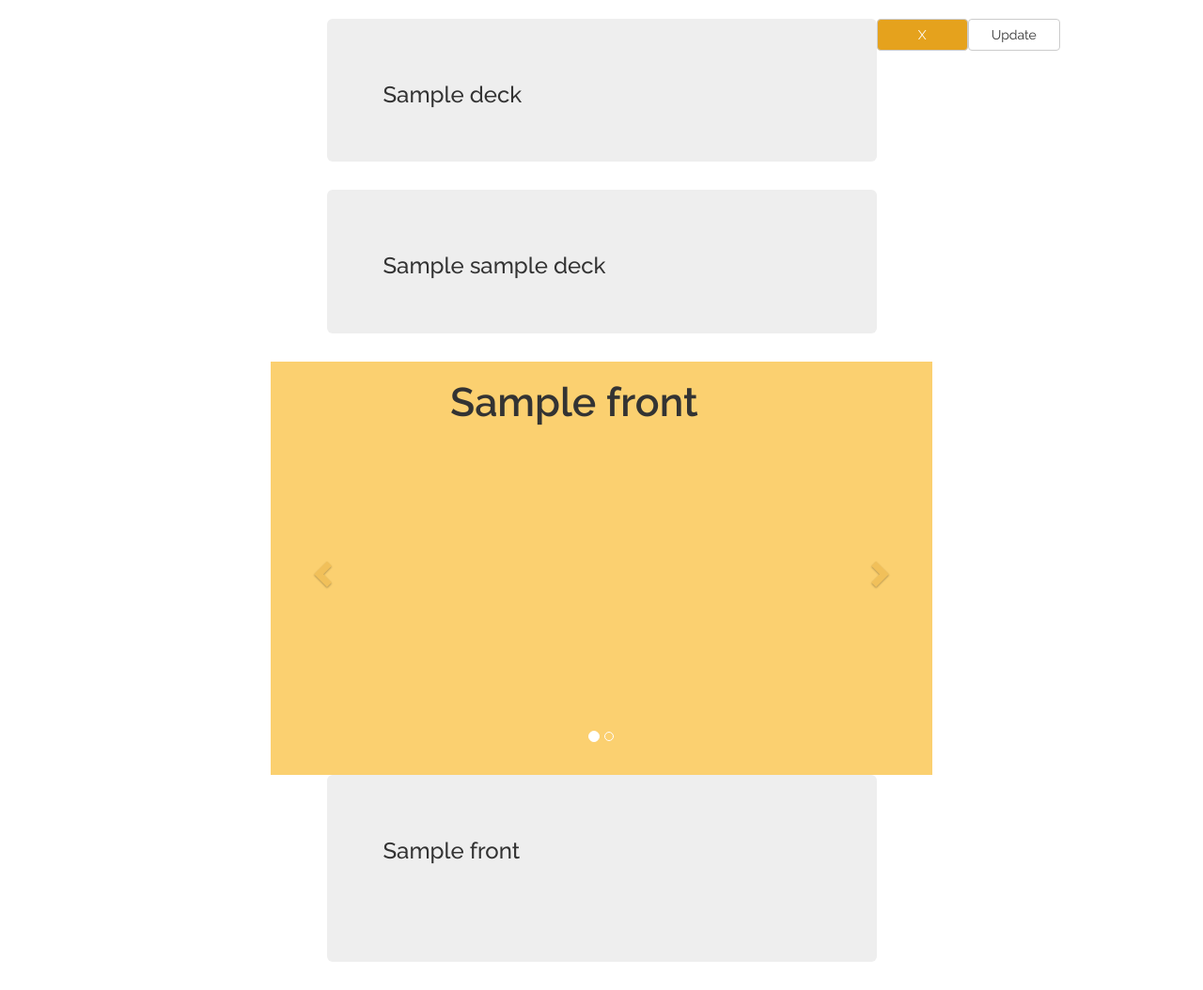
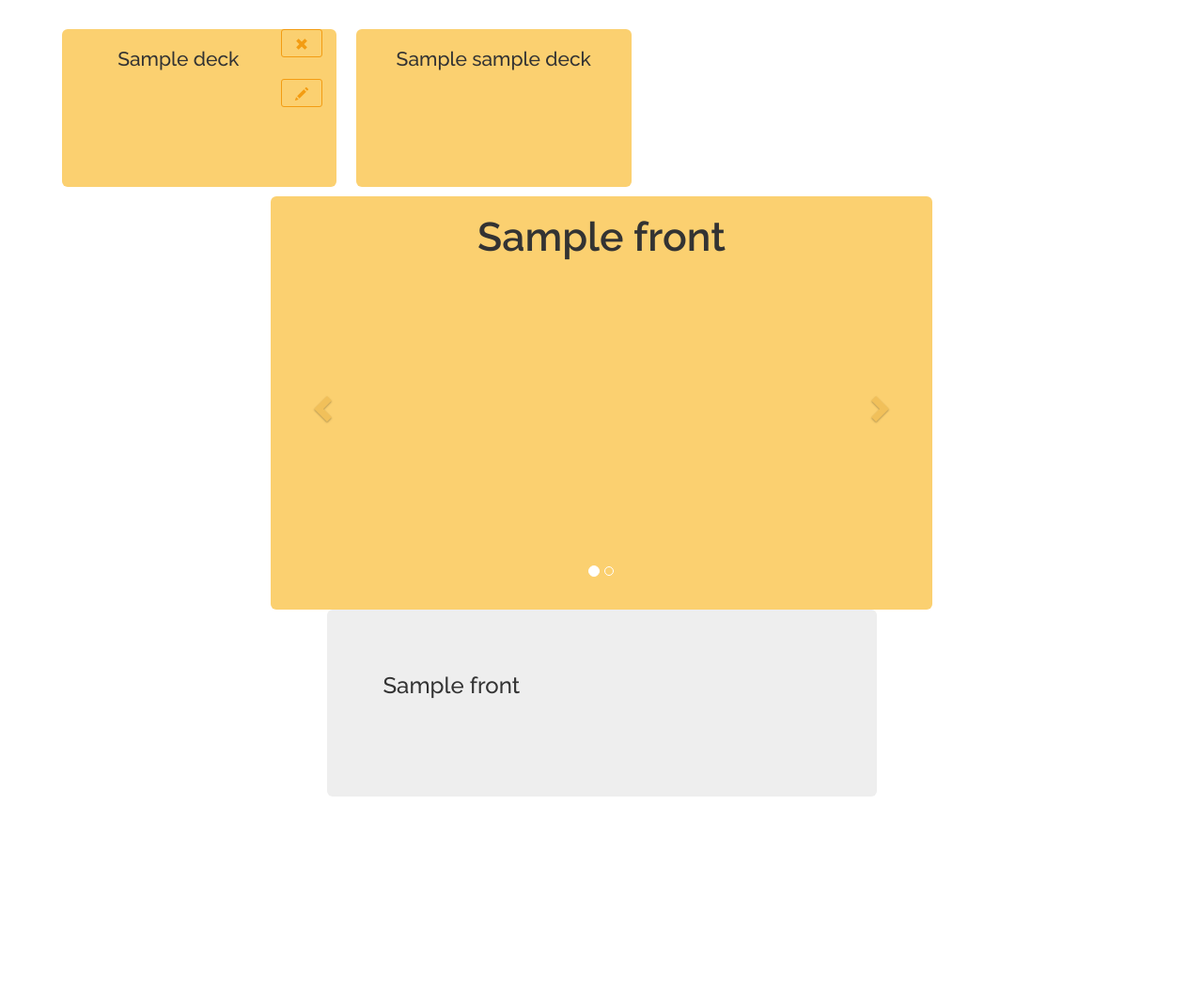
Before and after one commit to lerning/Q2-cards, a Node server app: template views/decks.handlebars in a window 1280 px wide. Shown: the part 70-1124 px from the top of the page at 94% size. After the commit the page ends 918 px from the top, so only its background shows below. Run offline with Node 20, Linux system fonts and the light colour scheme; the template is opened without the code that fills it: most values are stand-ins (such as "Sample title", 1, 10 or a date in 2020); some libraries are stand-ins or nearby versions.

Commit message:
more styling, kind of

```diff
--- a/public/scripts/flash.js
+++ b/public/scripts/flash.js
@@ -36,13 +36,12 @@ $(document).ready(() => {
 
   $('body').keyup(function(e) {
     if (e.keyCode == 32) {
-      console.log('still doing it!!!!');
       $('.click').toggleClass("flipped")
     }
   });
 
   //flip cards on click
-  $('.card').click(() => {
+  $('.card').click((event) => {
     if ($(event.target).hasClass("flipped")) {
       console.log($(event.target));
       $(event.target).removeClass("flipped")
@@ -50,10 +49,10 @@ $(document).ready(() => {
       $(event.target).addClass("flipped");
     }
   })
+
   //delete functionality on individual decks
   $('.btnDestroy').click(() => {
     let id = $(event.target).attr('data-id');
-    console.log(id);
     $.ajax({
       method: 'DELETE',
       url: '/decks',
--- a/public/stylesheets/main.css
+++ b/public/stylesheets/main.css
@@ -14,16 +14,33 @@
     margin: 1em 1em;
 }
 
-
 body {
     font-family: 'Raleway', sans-serif;
 }
 
+.btnDestroy, .btnUpdate {
+  background: transparent;
+  border-color: #f39c12;
+  color: #f39c12;
+  padding: .5em 1em;
+  font-size: 1em;
+  text-transform: uppercase;
+  border-radius: 3px;
+  -webkit-transition: all 1s;
+  -moz-transition: all 1s;
+  -o-transition: all 1s;
+  transition: all 1s;
+}
+
+/*.btnUpdate {
+  margin-right: -10%;
+  margin-bottom: -10%;
+}
 
 .btnDestroy {
-    background-color: #E5A21D;
-    color: white;
-}
+  margin-top: -10%;
+  margin-right: -10%;
+}*/
 
 
 /*CREATE PAGE*/
@@ -61,11 +78,6 @@ body {
 }
 
 
-
-
-
-
-
 /*CARD FLIPPING*/
 
 .card_front, .card_back {
@@ -91,7 +103,18 @@ body {
 }
 
 
-/*Card styling*/
+/*Card/deck styling*/
+
+.title {
+    font-size: 1.5em;
+}
+
+.deck, .sampleDeck {
+  background-color: #fbd070;
+  height: 12em;
+  margin: .75em;
+  border-radius: 6px;
+}
 
 .card_front {
     font-size: 1.75em;
@@ -103,6 +126,7 @@ body {
 }
 
 
+
 /*Carousel styling*/
 
 #carousel {
@@ -111,6 +135,7 @@ body {
     height: 55vh;
     margin: auto;
     background-color: #fbd070;
+    border-radius: 6px;
     /*background-image: url("https://www.toptal.com/designers/subtlepatterns/patterns/linedpaper.png");
      background-repeat: repeat;*/
 }
--- a/views/create.handlebars
+++ b/views/create.handlebars
@@ -1,6 +1,6 @@
 <head>
     <title>{{title}}</title>
-    <!-- Latest compiled and minified CSS -->
+    <meta name=“viewport” content="width=device-width,initial-scale=1.0">
     <link rel="stylesheet" href="https://maxcdn.bootstrapcdn.com/bootstrap/3.3.7/css/bootstrap.min.css"integrity="sha384-BVYiiSIFeK1dGmJRAkycuHAHRg32OmUcww7on3RYdg4Va+PmSTsz/K68vbdEjh4u" crossorigin="anonymous">
      <link rel="stylesheet" href="/stylesheets/main.css"/>
     <script src="https://cdnjs.cloudflare.com/ajax/libs/jquery/3.2.1/jquery.js" integrity="sha256-DZAnKJ/6XZ9si04Hgrsxu/8s717jcIzLy3oi35EouyE=" crossorigin="anonymous"></script>
--- a/views/decks.handlebars
+++ b/views/decks.handlebars
@@ -1,6 +1,6 @@
 <head>
     <title>{{title}}</title>
-    <!-- Latest compiled and minified CSS -->
+    <meta name=“viewport” content="width=device-width,initial-scale=1.0">
     <link rel="stylesheet" href="https://maxcdn.bootstrapcdn.com/bootstrap/3.3.7/css/bootstrap.min.css"integrity="sha384-BVYiiSIFeK1dGmJRAkycuHAHRg32OmUcww7on3RYdg4Va+PmSTsz/K68vbdEjh4u" crossorigin="anonymous">
     <link href='https://fonts.googleapis.com/css?family=Raleway:500,600,700,800,900,400,300' rel='stylesheet' type='text/css'>
     <link rel="stylesheet" href="/stylesheets/main.css" />
@@ -25,7 +25,7 @@
         </div>
     </div>
 </nav>
-
+<body>
 {{#each search}}
     <form class="" method="get">
         <input type="text" name="search" placeholder="Search by Decks Subject">
@@ -37,24 +37,25 @@
     <section class="row">
       <!-- creating /decks and update/delete -->
         {{#each decks}}
-            <div class="jumbotron col-md-6 col-md-offset-3 deck" data-id="{{this.deck_id}}">
-                <h3 data-id="{{this.deck_id}}">{{this.deck_title}}</h3>
+            <div class="col-sm-3 col-md-3 deck" data-id="{{this.deck_id}}">
+                <button class="btn btn-default btnDestroy pull-right" type="submit" role="button" data-id="{{this.deck_id}}"><span class="glyphicon glyphicon-remove" aria-hidden="true"></span></button>
+                <h3 data-id="{{this.deck_id}}" class="title text-center align-baseline">{{this.deck_title}}</h3>
+                <button class="btn btn-default btnUpdate pull-right" type="submit" role="button" data-id="{{this.deck_id}}"><span class="glyphicon glyphicon-pencil" aria-hidden="true"></span></button>
             </div>
-            <button class="btn btn-default btnDestroy col-md-1" type="submit" role="button" data-id="{{this.deck_id}}">X</button>
-            <button class="btn btn-default btnUpdate col-md-1" type="submit" role="button" data-id="{{this.deck_id}}">Update</button>
         {{/each}}
         {{#each sampleDecks}}
-            <div class="jumbotron col-md-6 col-md-offset-3 sampleDeck" data-id="{{this.id}}">
-                <h3 data-id="{{this.id}}">{{this.title}}</h3>
+            <div class="col-sm-3 col-md-3 sampleDeck" data-id="{{this.id}}">
+                <h3 data-id="{{this.id}}" class="title text-center">{{this.title}}</h3>
             </div>
         {{/each}}
         <!-- carousel for each deck -->
-
+{{#each cardOne}}
         <div class="container">
             <div id="carousel" class="carousel slide" data-ride="carousel" data-interval="false" data-keyboard="true">
                 <!-- Indicators -->
                 <ol class="carousel-indicators">
                     <li data-target="#carousel" data-slide-to="0" class="active"></li>
+                    {{/each}}
                     {{#each deck}}
                         <li data-target="#carousel" data-slide-to="1"></li>
                     {{/each}}
@@ -66,10 +67,10 @@
                         <div class="item active card">
                             <div class="click col-md-6 col-md-offset-3">
                                 <div class="card_front center-block">
-                                    <h3 class="card_front align-text-middle">{{this.front}}</h3>
+                                    <h3 class="card_front text-center">{{this.front}}</h3>
                                 </div>
                                 <div class="card_back center-block">
-                                    <h3 class="card_back align-text-middle">{{this.back}}</h3>
+                                    <h3 class="card_back text-center">{{this.back}}</h3>
                                 </div>
                             </div>
                         </div>
@@ -79,10 +80,10 @@
                     <div class="item card">
                         <div class="click col-md-6 col-md-offset-3">
                             <div class="card_front center-block">
-                                <h3 class="card_front align-text-middle">{{this.front}}</h3>
+                                <h3 class="card_front text-center">{{this.front}}</h3>
                             </div>
                             <div class="card_back center-block">
-                                <h3 class="card_back align-text-middle">{{this.back}}</h3>
+                                <h3 class="card_back text-center">{{this.back}}</h3>
                             </div>
                         </div>
                     </div>
@@ -114,3 +115,4 @@
 
     </section>
 </main>
+</body>
--- a/views/error.handlebars
+++ b/views/error.handlebars
@@ -1,6 +1,6 @@
 <head>
     <title>{{title}}</title>
-    <!-- Latest compiled and minified CSS -->
+    <meta name=“viewport” content="width=device-width,initial-scale=1.0">
     <link rel="stylesheet" href="https://maxcdn.bootstrapcdn.com/bootstrap/3.3.7/css/bootstrap.min.css" integrity="sha384-BVYiiSIFeK1dGmJRAkycuHAHRg32OmUcww7on3RYdg4Va+PmSTsz/K68vbdEjh4u" crossorigin="anonymous">
      <link rel="stylesheet" href="/stylesheets/main.css"/>
     <script src="https://cdnjs.cloudflare.com/ajax/libs/jquery/3.2.1/jquery.js" integrity="sha256-DZAnKJ/6XZ9si04Hgrsxu/8s717jcIzLy3oi35EouyE=" crossorigin="anonymous"></script>
--- a/views/index.handlebars
+++ b/views/index.handlebars
@@ -1,5 +1,6 @@
 <head>
     <title>{{title}}</title>
+    <meta name=“viewport” content="width=device-width,initial-scale=1.0">
     <link rel="stylesheet" href="https://maxcdn.bootstrapcdn.com/bootstrap/3.3.7/css/bootstrap.min.css" integrity="sha384-BVYiiSIFeK1dGmJRAkycuHAHRg32OmUcww7on3RYdg4Va+PmSTsz/K68vbdEjh4u" crossorigin="anonymous">
     <link rel="stylesheet" href="/stylesheets/style.css" />
     <script src="https://cdnjs.cloudflare.com/ajax/libs/jquery/3.2.1/jquery.js" integrity="sha256-DZAnKJ/6XZ9si04Hgrsxu/8s717jcIzLy3oi35EouyE=" crossorigin="anonymous"></script>
--- a/views/signup.handlebars
+++ b/views/signup.handlebars
@@ -1,6 +1,6 @@
 <head>
     <title>{{title}}</title>
-    <!-- Latest compiled and minified CSS -->
+    <meta name=“viewport” content="width=device-width,initial-scale=1.0">
     <link rel="stylesheet" href="https://maxcdn.bootstrapcdn.com/bootstrap/3.3.7/css/bootstrap.min.css" integrity="sha384-BVYiiSIFeK1dGmJRAkycuHAHRg32OmUcww7on3RYdg4Va+PmSTsz/K68vbdEjh4u" crossorigin="anonymous">
     <link rel="stylesheet" href="/stylesheets/style.css" />
     <link href='https://fonts.googleapis.com/css?family=Raleway:500,600,700,800,900,400,300' rel='stylesheet' type='text/css'>
--- a/views/update.handlebars
+++ b/views/update.handlebars
@@ -1,6 +1,6 @@
 <head>
     <title>{{title}}</title>
-
+    <meta name=“viewport” content="width=device-width,initial-scale=1.0">
     <link rel="stylesheet" href="https://maxcdn.bootstrapcdn.com/bootstrap/3.3.7/css/bootstrap.min.css"integrity="sha384-BVYiiSIFeK1dGmJRAkycuHAHRg32OmUcww7on3RYdg4Va+PmSTsz/K68vbdEjh4u" crossorigin="anonymous">
      <link rel="stylesheet" href="/stylesheets/main.css"/>
     <script src="https://cdnjs.cloudflare.com/ajax/libs/jquery/3.2.1/jquery.js" integrity="sha256-DZAnKJ/6XZ9si04Hgrsxu/8s717jcIzLy3oi35EouyE=" crossorigin="anonymous"></script>
```
Also changed, not shown: test/migrations.test_cards.js (+4 -2 lines), test/migrations.test_decks.js (+5 -2 lines), test/migrations.test_users.js (+4 -1 lines), test/routes.test_create.js (+4 -9 lines).
